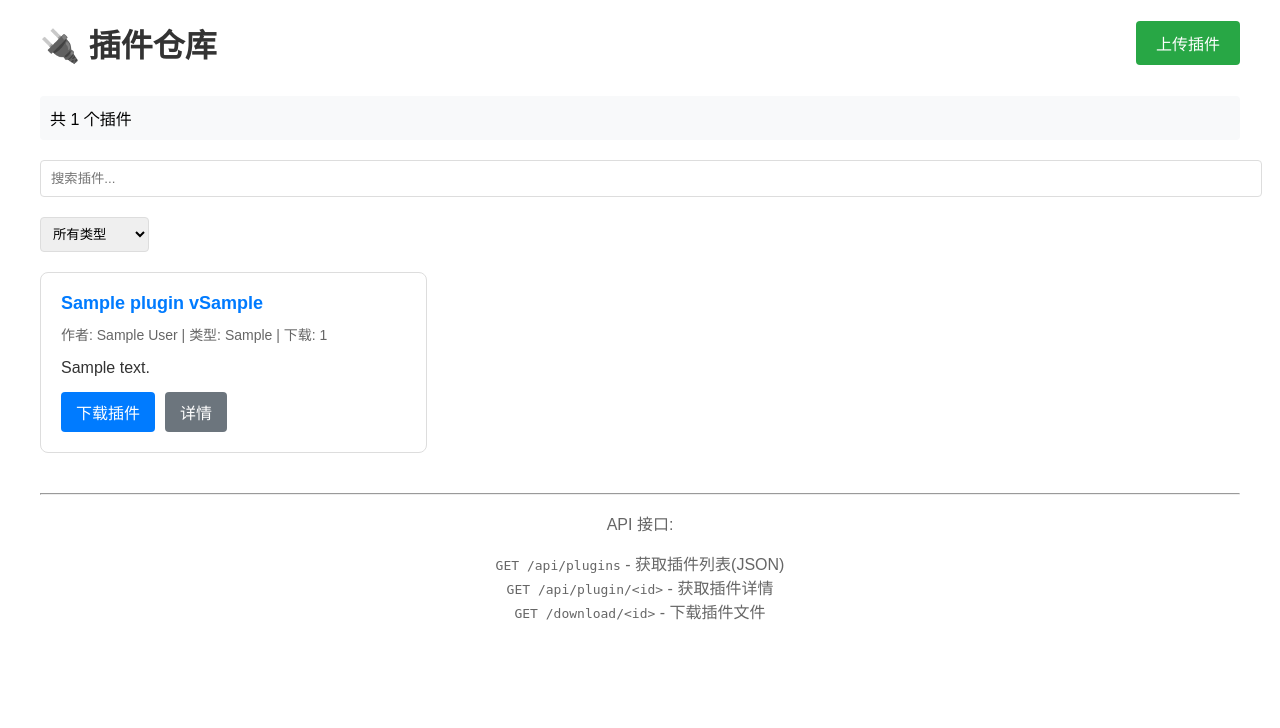
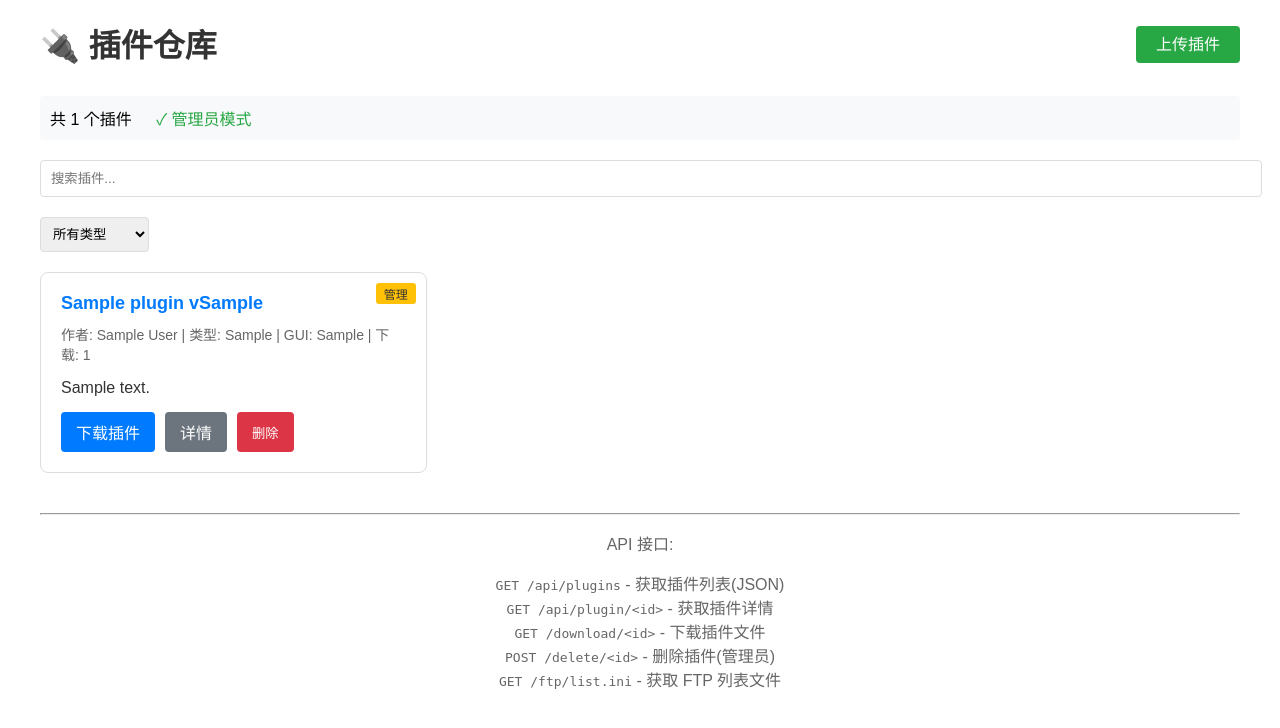
Before and after one commit to tnie/plugin_repo, a Flask app: page / in a window 1280 px wide. Shown: the top 728 px of the page. Run offline with Flask 3, Linux system fonts and the light colour scheme; the visitor is signed in with stand-in values (Sample User, id 1); tables that the repository leaves empty hold one stand-in row (values such as "Sample post").

Commit message:
新增插件删除能力

```diff
--- a/app.py
+++ b/app.py
@@ -1,11 +1,11 @@
 from flask import Flask, render_template, request, redirect, url_for, send_file, session, jsonify
 import os
 import hashlib
+import mimetypes
 from werkzeug.utils import secure_filename
 from config import Config
 from database import Database
-from ftp_manager import FTPManager  # 新增导入
-import mimetypes
+from ftp_manager import FTPManager
 
 app = Flask(__name__)
 app.config.from_object(Config)
@@ -70,6 +70,7 @@ def upload():
         supported_platform = request.form.get('supported_platform')
         dependencies = request.form.get('dependencies')
         license_type = request.form.get('license')
+        gui_type = request.form.get('gui', 'button')  # 新增: 获取 GUI 类型
 
         # 处理文件上传
         if 'plugin_file' not in request.files:
@@ -112,18 +113,52 @@ def upload():
                 'file_size': file_size,
                 'supported_platform': supported_platform,
                 'dependencies': dependencies,
-                'license': license_type
+                'license': license_type,
+                'gui': gui_type  # 新增: GUI 类型
             }
 
             plugin_id = db.add_plugin(plugin_data)
 
-            # 更新 list.ini 文件（新增）
+            # 更新 list.ini 文件
             if app.config['FTP_ENABLED']:
                 ftp_manager.update_ini_file()
 
             return redirect(url_for('index'))
 
     return render_template('upload.html', allowed_extensions=', '.join(Config.ALLOWED_EXTENSIONS))
+
+@app.route('/delete/<int:plugin_id>', methods=['POST'])
+def delete_plugin(plugin_id):
+    """删除插件"""
+    if not session.get('admin_logged_in'):
+        return jsonify({'error': '未授权'}), 401
+
+    # 获取插件信息
+    plugin = db.delete_plugin(plugin_id)
+    if not plugin:
+        return jsonify({'error': '插件不存在'}), 404
+
+    try:
+        # 删除插件文件
+        if plugin['filename']:
+            filepath = os.path.join(app.config['UPLOAD_FOLDER'], plugin['filename'])
+            if os.path.exists(filepath):
+                os.remove(filepath)
+
+        # 删除图标文件（如果存在）
+        if plugin['icon_path']:
+            icon_path = os.path.join(app.config['ICON_FOLDER'], os.path.basename(plugin['icon_path']))
+            if os.path.exists(icon_path):
+                os.remove(icon_path)
+
+        # 更新 list.ini 文件
+        if app.config['FTP_ENABLED']:
+            ftp_manager.update_ini_file()
+
+        return jsonify({'success': True, 'message': '插件删除成功'})
+
+    except Exception as e:
+        return jsonify({'error': f'删除文件时出错: {str(e)}'}), 500
 
 @app.route('/download/<int:plugin_id>')
 def download_plugin(plugin_id):
--- a/database.py
+++ b/database.py
@@ -32,7 +32,8 @@ class Database:
                 file_size INTEGER,
                 supported_platform TEXT,
                 dependencies TEXT,
-                license TEXT
+                license TEXT,
+                gui TEXT DEFAULT 'button'  -- 新增: 交互入口类型
             )
         ''')
 
@@ -64,8 +65,8 @@ class Database:
             INSERT INTO plugins (
                 name, type, description, icon_path, version,
                 author, checksum, filename, original_filename,
-                file_size, supported_platform, dependencies, license
-            ) VALUES (?, ?, ?, ?, ?, ?, ?, ?, ?, ?, ?, ?, ?)
+                file_size, supported_platform, dependencies, license, gui
+            ) VALUES (?, ?, ?, ?, ?, ?, ?, ?, ?, ?, ?, ?, ?, ?)
         ''', (
             plugin_data['name'],
             plugin_data['type'],
@@ -79,13 +80,38 @@ class Database:
             plugin_data.get('file_size', 0),
             plugin_data.get('supported_platform', ''),
             plugin_data.get('dependencies', ''),
-            plugin_data.get('license', '')
+            plugin_data.get('license', ''),
+            plugin_data.get('gui', 'button')  # 新增: 默认值为 button
         ))
 
         plugin_id = cursor.lastrowid
         conn.commit()
         conn.close()
         return plugin_id
+
+    def delete_plugin(self, plugin_id):
+        """删除插件"""
+        conn = self.get_connection()
+        cursor = conn.cursor()
+
+        # 先获取插件信息，用于删除相关文件
+        cursor.execute('SELECT filename, icon_path FROM plugins WHERE id = ?', (plugin_id,))
+        plugin = cursor.fetchone()
+
+        if plugin:
+            # 删除数据库记录
+            cursor.execute('DELETE FROM plugins WHERE id = ?', (plugin_id,))
+            conn.commit()
+
+        conn.close()
+
+        # 返回插件信息，用于删除文件
+        if plugin:
+            return {
+                'filename': plugin[0],
+                'icon_path': plugin[1]
+            }
+        return None
 
     def get_all_plugins(self):
         """获取所有插件"""
--- a/templates/list.html
+++ b/templates/list.html
@@ -8,7 +8,7 @@
         h1 { color: #333; margin: 0; }
         .upload-btn { padding: 10px 20px; background: #28a745; color: white; text-decoration: none; border-radius: 4px; }
         .plugin-grid { display: grid; grid-template-columns: repeat(auto-fill, minmax(300px, 1fr)); gap: 20px; }
-        .plugin-card { border: 1px solid #ddd; border-radius: 8px; padding: 20px; transition: box-shadow 0.3s; }
+        .plugin-card { border: 1px solid #ddd; border-radius: 8px; padding: 20px; transition: box-shadow 0.3s; position: relative; }
         .plugin-card:hover { box-shadow: 0 4px 12px rgba(0,0,0,0.1); }
         .plugin-name { font-size: 18px; font-weight: bold; margin-bottom: 10px; color: #007bff; }
         .plugin-meta { color: #666; font-size: 14px; margin-bottom: 10px; }
@@ -16,12 +16,15 @@
         .plugin-actions { margin-top: 15px; display: flex; gap: 10px; }
         .download-btn { padding: 8px 15px; background: #007bff; color: white; text-decoration: none; border-radius: 4px; }
         .info-btn { padding: 8px 15px; background: #6c757d; color: white; text-decoration: none; border-radius: 4px; }
+        .delete-btn { padding: 8px 15px; background: #dc3545; color: white; text-decoration: none; border-radius: 4px; border: none; cursor: pointer; }
+        .delete-btn:hover { background: #c82333; }
         .no-plugins { text-align: center; padding: 50px; color: #666; }
         .search-box { margin-bottom: 20px; }
         .search-box input { width: 100%; padding: 10px; border: 1px solid #ddd; border-radius: 4px; }
         .filter-bar { display: flex; gap: 15px; margin-bottom: 20px; }
         .filter-bar select { padding: 8px; border: 1px solid #ddd; border-radius: 4px; }
         .stats { background: #f8f9fa; padding: 10px; border-radius: 4px; margin-bottom: 20px; }
+        .admin-tag { position: absolute; top: 10px; right: 10px; background: #ffc107; color: #333; padding: 2px 8px; border-radius: 3px; font-size: 12px; }
     </style>
     <script>
         function filterPlugins() {
@@ -40,16 +43,58 @@
                 card.style.display = (matchesSearch && matchesType) ? 'block' : 'none';
             });
         }
+
+        function deletePlugin(pluginId, pluginName) {
+            if (!confirm(`确定要删除插件 "${pluginName}" 吗？此操作不可撤销。`)) {
+                return;
+            }
+
+            fetch(`/delete/${pluginId}`, {
+                method: 'POST',
+                headers: {
+                    'Content-Type': 'application/json',
+                },
+            })
+            .then(response => response.json())
+            .then(data => {
+                if (data.success) {
+                    alert('插件删除成功');
+                    location.reload(); // 重新加载页面
+                } else {
+                    alert(`删除失败: ${data.error}`);
+                }
+            })
+            .catch(error => {
+                console.error('Error:', error);
+                alert('删除失败，请检查网络连接');
+            });
+        }
+
+        // 检查是否为管理员
+        function checkAdminStatus() {
+            // 这里可以通过 cookie 或其他方式检查，简化实现
+            // 实际项目中应该通过后端验证
+            return true; // 临时返回 true，实际应根据 session 判断
+        }
     </script>
 </head>
 <body>
     <div class="header">
         <h1>🔌 插件仓库</h1>
-        <a href="/upload" class="upload-btn">上传插件</a>
+        <div>
+            {% if session.get('admin_logged_in') %}
+            <a href="/upload" class="upload-btn">上传插件</a>
+            {% else %}
+            <a href="/login" class="upload-btn">管理员登录</a>
+            {% endif %}
+        </div>
     </div>
 
     <div class="stats">
         共 {{ plugins|length }} 个插件
+        {% if session.get('admin_logged_in') %}
+        <span style="margin-left: 20px; color: #28a745;">✓ 管理员模式</span>
+        {% endif %}
     </div>
 
     <div class="search-box">
@@ -71,10 +116,14 @@
     <div class="plugin-grid">
         {% for plugin in plugins %}
         <div class="plugin-card" data-type="{{ plugin.type }}">
+            {% if session.get('admin_logged_in') %}
+            <div class="admin-tag">管理</div>
+            {% endif %}
             <div class="plugin-name">{{ plugin.name }} v{{ plugin.version }}</div>
             <div class="plugin-meta">
                 <span>作者: {{ plugin.author or '未知' }}</span> |
                 <span>类型: {{ plugin.type }}</span> |
+                <span>GUI: {{ plugin.gui or 'button' }}</span> |  <!-- 新增: 显示 GUI 类型 -->
                 <span>下载: {{ plugin.download_count }}</span>
             </div>
             <div class="plugin-description">
@@ -83,6 +132,9 @@
             <div class="plugin-actions">
                 <a href="/download/{{ plugin.id }}" class="download-btn">下载插件</a>
                 <a href="javascript:void(0)" onclick="alert('插件详情将在后续版本中完善')" class="info-btn">详情</a>
+                {% if session.get('admin_logged_in') %}
+                <button class="delete-btn" onclick="deletePlugin({{ plugin.id }}, '{{ plugin.name }}')">删除</button>
+                {% endif %}
             </div>
         </div>
         {% endfor %}
@@ -101,6 +153,8 @@
             <li><code>GET /api/plugins</code> - 获取插件列表(JSON)</li>
             <li><code>GET /api/plugin/&lt;id&gt;</code> - 获取插件详情</li>
             <li><code>GET /download/&lt;id&gt;</code> - 下载插件文件</li>
+            <li><code>POST /delete/&lt;id&gt;</code> - 删除插件(管理员)</li>
+            <li><code>GET /ftp/list.ini</code> - 获取 FTP 列表文件</li>
         </ul>
     </div>
 </body>
```
Also changed, not shown: config.py (+14 -2 lines), ftp_manager.py (+4 -6 lines), templates/upload.html (+14 -0 lines).
